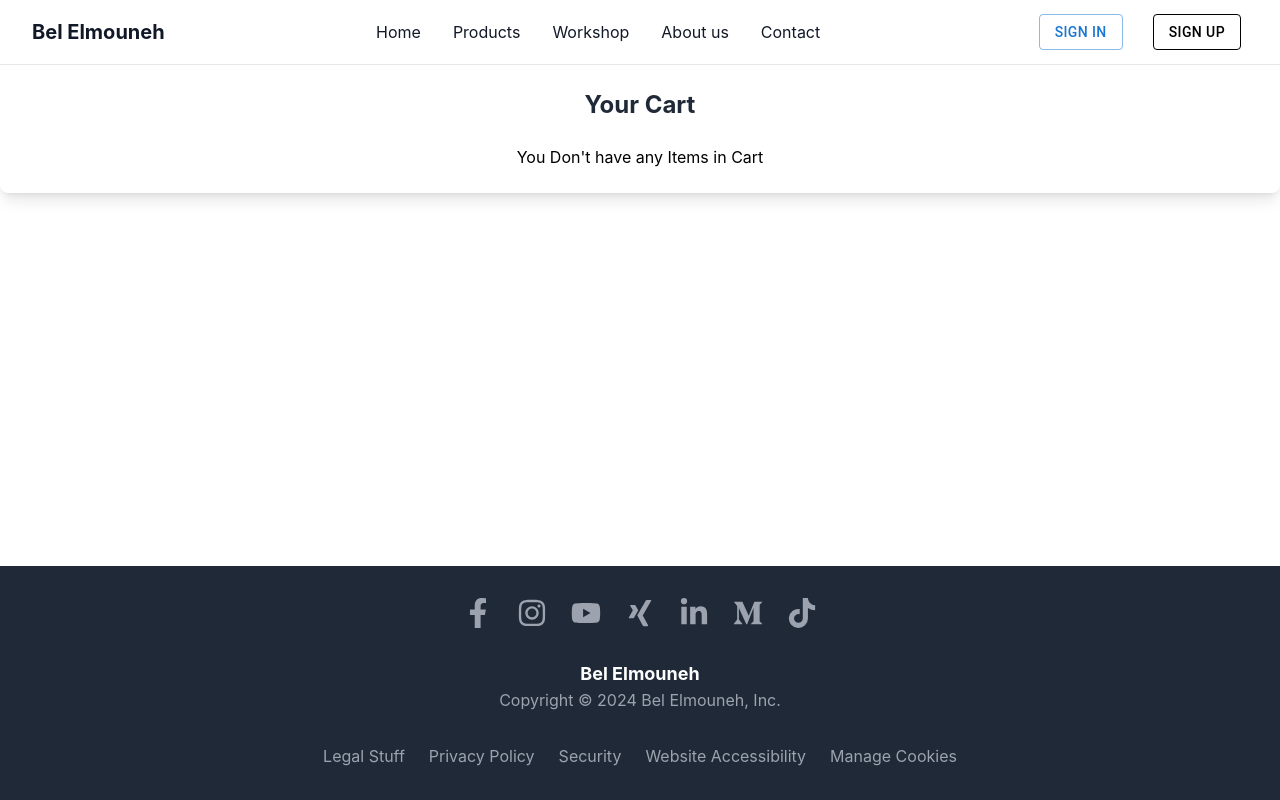
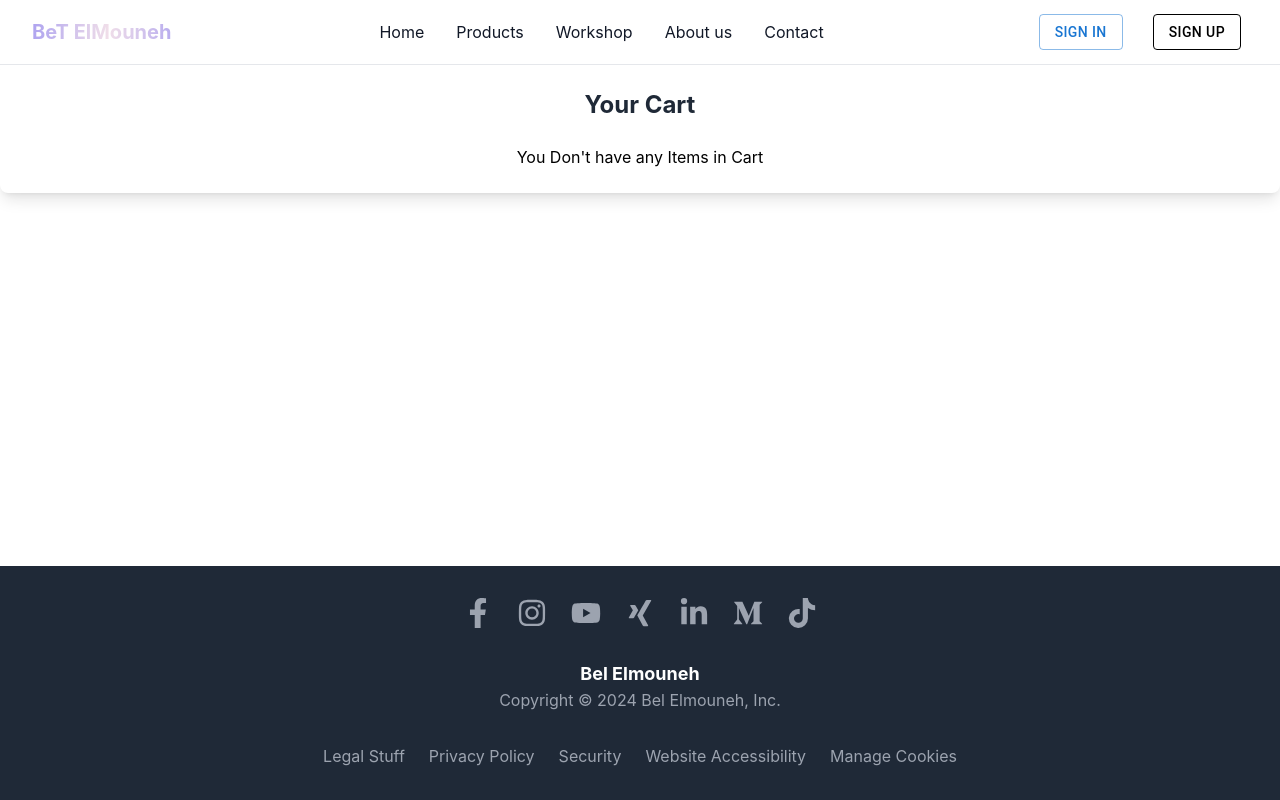
Before and after one commit to joumaamhamad/betelmoune, a React (Create React App) app in the folder frontend/: page /cart in a window 1280 px wide. Built offline with nearby package versions, Linux system fonts and the light colour scheme.

Commit message:
Frontend Modifying

```diff
--- a/frontend/src/App.css
+++ b/frontend/src/App.css
@@ -2,37 +2,19 @@
   text-align: center;
 }
 
-.App-logo {
-  height: 40vmin;
-  pointer-events: none;
-}
-
-@media (prefers-reduced-motion: no-preference) {
-  .App-logo {
-    animation: App-logo-spin infinite 20s linear;
+@keyframes gradientText {
+  0% {
+    background-position: 200% 0;
+  }
+  100% {
+    background-position: -200% 0;
   }
 }
 
-.App-header {
-  background-color: #282c34;
-  min-height: 100vh;
-  display: flex;
-  flex-direction: column;
-  align-items: center;
-  justify-content: center;
-  font-size: calc(10px + 2vmin);
-  color: white;
+.animated-gradient-text {
+  background: linear-gradient(90deg, #f0dee9, #7873f5, #f0dee9);
+  background-size: 200% 200%;
+  -webkit-background-clip: text;
+  -webkit-text-fill-color: transparent;
+  animation: gradientText 4s ease infinite;
 }
-
-.App-link {
-  color: #61dafb;
-}
-
-@keyframes App-logo-spin {
-  from {
-    transform: rotate(0deg);
-  }
-  to {
-    transform: rotate(360deg);
-  }
-}
--- a/frontend/src/components/NavBarPlus.jsx
+++ b/frontend/src/components/NavBarPlus.jsx
@@ -46,8 +46,11 @@ const NavBarPlus = () => {
       <div className="max-w-screen-xl mx-auto px-4 sm:px-6 lg:px-8">
         <div className="flex justify-between items-center h-16">
           <div className="flex-shrink-0">
-            <Link to="/" className="text-xl font-bold text-gray-900">
-              Bel Elmouneh
+            <Link
+              to="/"
+              className="text-xl font-bold text-gray-900 animated-gradient-text"
+            >
+              BeT ElMouneh
             </Link>
           </div>
 
--- a/frontend/src/screens/Cart.jsx
+++ b/frontend/src/screens/Cart.jsx
@@ -62,7 +62,9 @@ const Cart = () => {
   };
 
   useEffect(() => {
-    if (changedQuantityData && isAvailable !== 1) {
+    if (changedQuantityData && isAvailable !== 1 && isAvailable !== undefined) {
+      console.log(changedQuantityData);
+      console.log(isAvailable);
       dispatch(changeQuantity(changedQuantityData));
     }
   }, [dispatch, isAvailable, changedQuantityData]);
--- a/frontend/src/screens/ProductDetails.jsx
+++ b/frontend/src/screens/ProductDetails.jsx
@@ -72,7 +72,7 @@ const ProductsDetails = () => {
   // Click on Add to Cart
 
   const handleAddToCart = () => {
-    if (!isProductExist) {
+    if (user && !isProductExist) {
       const productData = {
         userId: user._id,
         productId: selectedProduct.productId,
@@ -86,7 +86,7 @@ const ProductsDetails = () => {
       };
       dispatch(decrementAvailableQuantity(productData));
       setProductExist(productData);
-    } else {
+    } else if (user) {
       // Increament Quantity if Item Exist :
 
       // data for update quantity by available quantity of product
@@ -105,6 +105,7 @@ const ProductsDetails = () => {
       dispatch(decrementAvailableQuantity(productDataForAvailable));
       setChangeQuantityData(productDataForChangeQuantity);
     }
+    console.log('Welcome ya Guest');
   };
 
   // Check Availability of Product
@@ -116,7 +117,6 @@ const ProductsDetails = () => {
       dispatch(addProductToCart(productExist));
       setProductExist({ quantity: 0 });
       setIsAddedToCart(true);
-      saveToLocalStorage('cart', selectedProduct, 20);
     } else if (isAvailable === undefined) {
       setPopUp(true);
     }
--- a/frontend/src/screens/Products.jsx
+++ b/frontend/src/screens/Products.jsx
@@ -7,6 +7,7 @@ import {
   categoriesFilter,
   filterProducts,
   setProductsEmpty,
+  resetAvailableState,
 } from '../store/productsSlice';
 
 const Products = () => {
@@ -51,12 +52,14 @@ const Products = () => {
   }, [categoriesData]);
 
   return (
-    <div className="p-6 font-sans mb-24">
+    <div
+      className="p-6 font-sans mb-24"
+      onLoad={() => dispatch(resetAvailableState())}
+    >
       <div className="max-w-screen-xl mx-auto">
         <h1 className="text-left text-4xl font-bold mb-6">All Products</h1>
 
         <div className="flex flex-wrap justify-center sm:justify-start mb-6 gap-2 sm:gap-4">
-
           {categories.map((category, index) => (
             <button
               key={index}
@@ -76,7 +79,10 @@ const Products = () => {
             placeholder="Search products"
             className="w-full px-4 py-2 border border-gray-300 rounded"
             ref={searchValue}
-            onChange={() => dispatch(filterProducts(searchValue.current.value))}
+            onChange={() => {
+              setIsSelected(null);
+              dispatch(filterProducts(searchValue.current.value));
+            }}
           />
         </div>
         <div className="grid grid-cols-1 sm:grid-cols-2 md:grid-cols-3 lg:grid-cols-5 gap-6">
```
